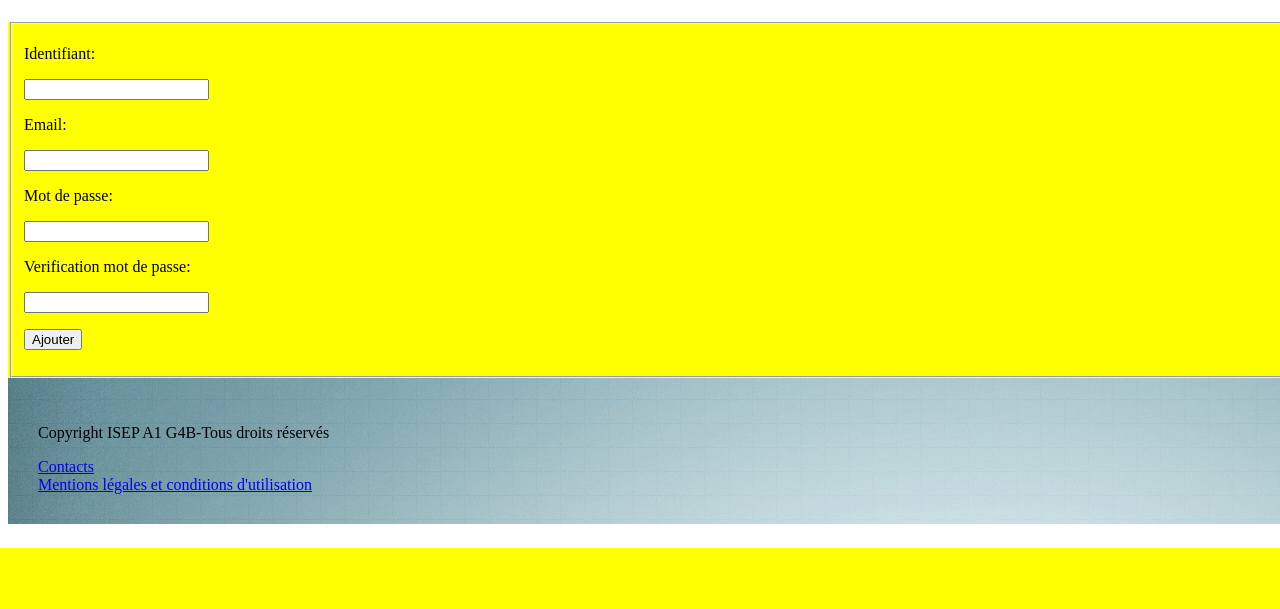
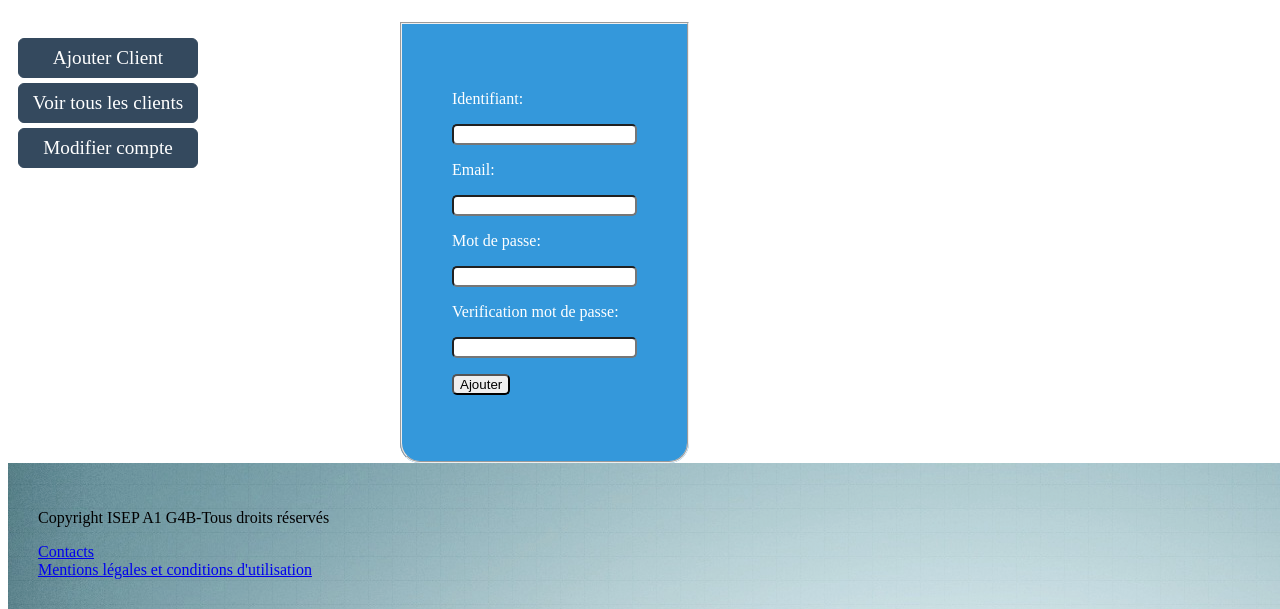
Before and after one commit to LouisLEBAIL/ISEP-APP-G4B-Site-Web, a PHP site: page /vue/preinscription_client_par_administrateur.php in a window 1280 px wide. Shown: the part 260-869 px from the top of the page. Before the commit the page ends 808 px from the top, so only its background shows below. Run offline with PHP 8.4, Linux system fonts and the light colour scheme.

Commit message:
page administrateur
amelioration de la page admin

```diff
--- a/style/accueil_admin.css
+++ b/style/accueil_admin.css
@@ -50,8 +50,115 @@ footer
 	background-attachment: scroll;
 	padding:30px;
 }
+
+#menu_navigation_verticale{
+  padding:0;
+  margin-left:10px;
+  list-style:none;
+  text-align: center;
+  width: 180px;
+}
+#menu_navigation_verticale ul {
+  padding:0;
+  margin:0;
+  list-style:none;
+  text-align: center;
+}
+#menu_navigation_verticale li {
+   background-color:#34495e;
+   border-radius: 6px;
+   margin-bottom:5px;
+   border:solid 1px #34495e
+}
+#menu_navigation_verticale li li {
+   max-height:0;
+   overflow: hidden;
+   transition: all 2s;
+   border-radius:0;
+   background: #444;
+   box-shadow: none;
+   border:none;
+   margin:0
+}
+#menu_navigation_verticale a {
+  display:block;
+  text-decoration: none;
+  color: #fff;
+  padding: 8px 0;
+  font-size:1.2em
+}
+
+#menu_navigation_verticale li:hover {
+   background: #34495e
+}
+#menu_navigation_verticale li li:hover {
+   background: #ecf0f1;
+}
+#menu_navigation_verticale ul li:last-child {
+   border-radius: 0 0 6px 6px;
+   border:none;
+}
+#menu_navigation_verticale li:hover li {
+  max-height: 20em;
+}
 #container_3
 {
-  background-color:yellow;
+  display:flex;
+  flex-direction:row;
+
 
 }
+form
+{
+  padding-left:200px;
+}
+input
+{
+  background-image:none;
+}
+
+
+#preinscription fieldset
+{
+  background: #3498db;
+  border-radius: 0px 0px 20px 20px;
+  padding:50px 50px;
+}
+#preinscription fieldset p
+{
+  color:#fff;
+
+}
+
+#preinscription fieldset input
+{
+  border-radius:5px;
+
+}
+form
+{
+  padding-left:200px;
+}
+input
+{
+  background-image:none;
+}
+
+
+#preinscription fieldset
+{
+  background: #3498db;
+  border-radius: 0px 0px 20px 20px;
+  padding:50px 50px;
+}
+#preinscription fieldset p
+{
+  color:#fff;
+
+}
+
+#preinscription fieldset input
+{
+  border-radius:5px;
+
+}
--- /dev/null
+++ b/vue/navigation_administrateur.php
@@ -0,0 +1,11 @@
+<div id="navigation">
+	<nav >
+		<ul id="menu_navigation_verticale">
+			<li><a href="#">Ajouter Client</a>
+			</li>
+			<li><a href="#">Voir tous les clients</a>
+			</li>
+			<li><a href="#">Modifier compte</a></li>
+		</ul>
+	</nav>
+</div>
--- a/vue/preinscription_client_par_administrateur.php
+++ b/vue/preinscription_client_par_administrateur.php
@@ -11,6 +11,8 @@
 	<body>
 		<?php include("En_tete_administrateur.php");?>
 			<div id="container_3">
+        <?php include("navigation_administrateur.php");?>
+        <div id="preinscription">
 				<form method="post" action="">
         			<fieldset>
           				<P>
@@ -55,7 +57,8 @@
                   echo $erreur;
                 }
           ?>
-
+          </div>
+        </div>
 
 
 
@@ -64,6 +67,6 @@
 
 
 
-			</div>
+
 	</body>
 </html>
```
